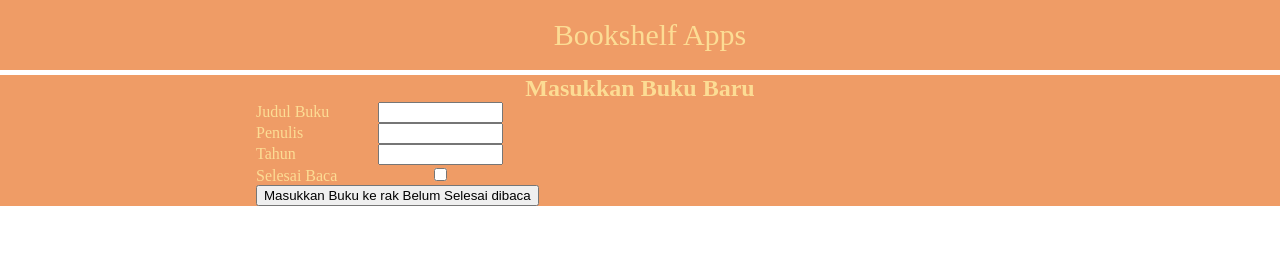
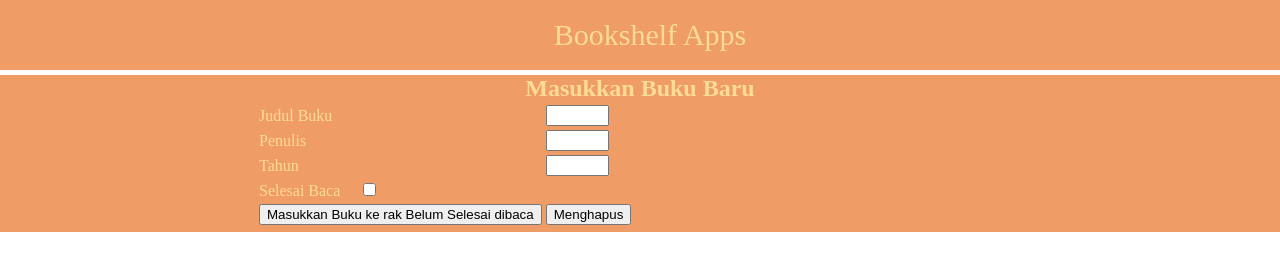
Before and after one commit to Apriyanto28/dicoding-front-end, a plain HTML site: page Tugas-Akhir-Membuat-Web-Lanjutan/index.html in a window 1280 px wide. Drawn offline with Linux system fonts and the light colour scheme.

Commit message:
Melakukan Perubahan tampilan form menggunakan Table

```diff
--- a/Tugas-Akhir-Membuat-Web-Lanjutan/index.html
+++ b/Tugas-Akhir-Membuat-Web-Lanjutan/index.html
@@ -15,22 +15,62 @@
 
     <!--Bagian Main-->
     <main>
-
         <!--Bagian Form Masukkan-->
         <section>
             <h2>Masukkan Buku Baru</h2>
             <form action="#">
-                <label for="judul">Judul Buku</label>
-                <input type="text" id="judul" name="judul" required> <br>
-                <label for="tulis">Penulis</label>
-                <input type="text" id="tulis" name="tulis" required> <br>
-                <label for="tahun">Tahun</label>
-                <input type="text" id="tahun" name="tahun" required> <br>
-                <label for="baca" class="last">Selesai Baca</label>
-                <input type="checkbox" id="baca" name="baca">
-                <button type="submit">
-                    Masukkan Buku ke rak Belum Selesai dibaca
-                </button>
+                <table>
+                    <tr>
+                        <td>
+                            <label for="judul">
+                                Judul Buku
+                            </label>
+                        </td>
+                        <td>
+                            <input type="text" id="judul" name="judul" required>
+                        </td>
+                    </tr>
+                    <tr>
+                        <td>
+                            <label for="tulis">
+                                Penulis
+                            </label>
+                        </td>
+                        <td>
+                            <input type="text" id="tulis" name="tulis" required>
+                        </td>
+                    </tr>
+                    <tr>
+                        <td>
+                            <label for="tahun">
+                                Tahun
+                            </label>
+                        </td>
+                        <td>
+                            <input type="text" id="tahun" name="tahun" required>
+                        </td>
+                    </tr>
+                    <tr>
+                        <td colspan="2">
+                            <label for="baca" class="last">
+                                Selesai Baca
+                                <input type="checkbox" id="baca" name="baca">
+                            </label>
+                        </td>
+                    </tr>
+                    <tr>
+                        <td>
+                            <button type="submit">
+                                Masukkan Buku ke rak Belum Selesai dibaca
+                            </button>
+                        </td>
+                        <td>
+                            <button type="reset">
+                                Menghapus
+                            </button>
+                        </td>
+                    </tr>
+                </table>
             </form>
         </section>
 
```
